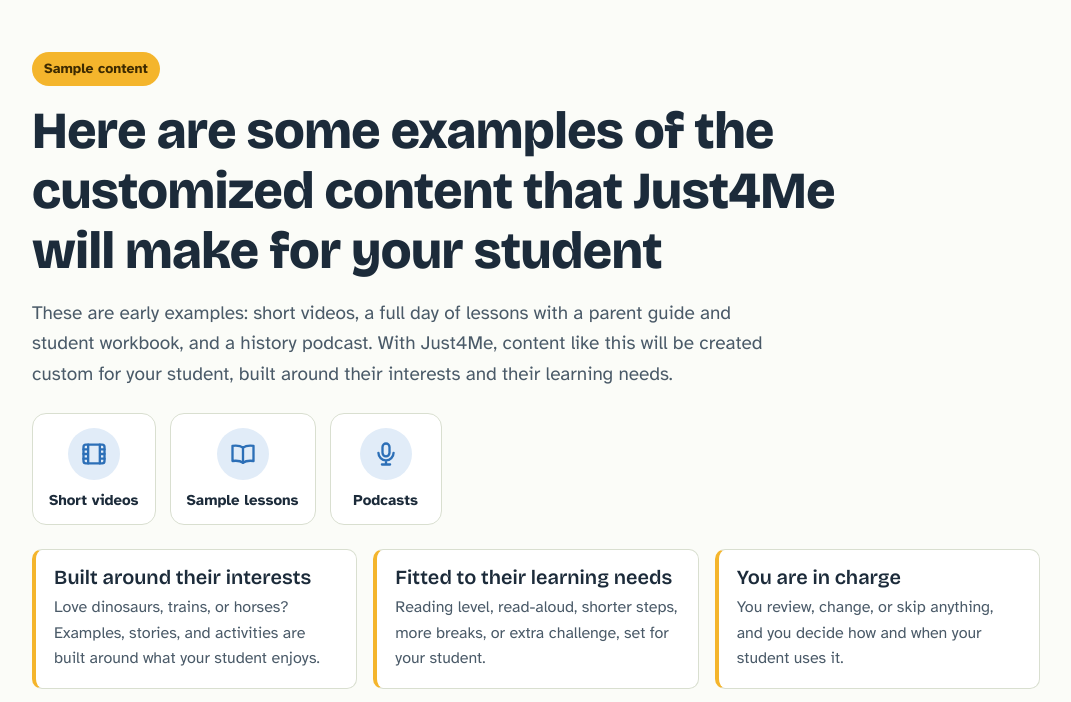
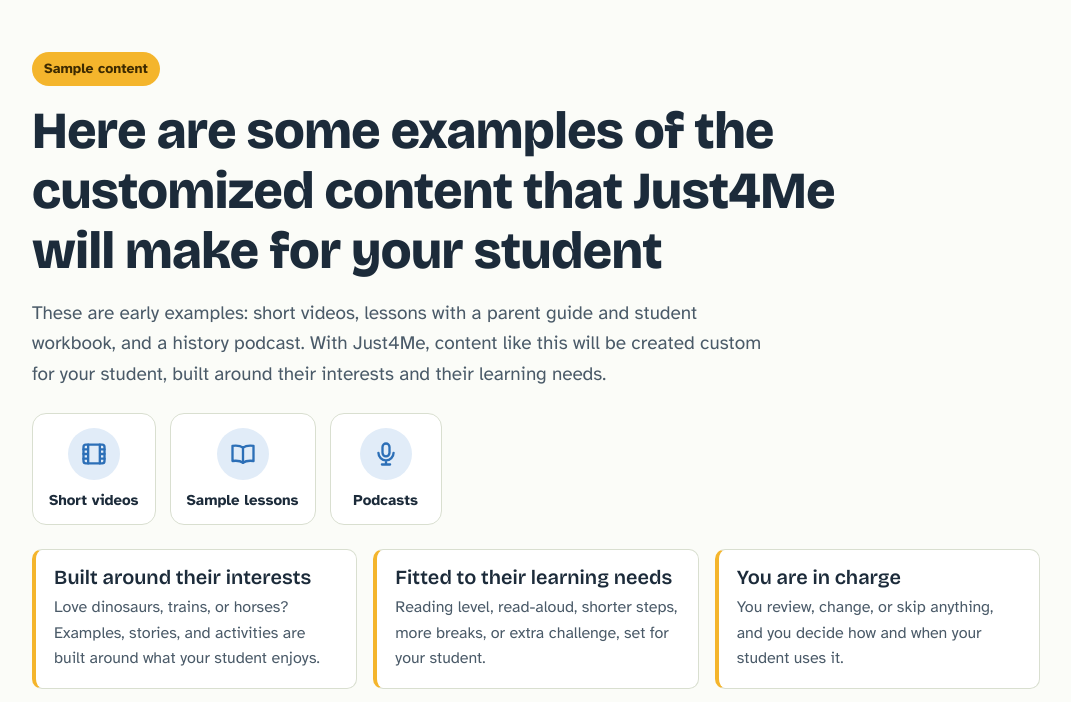
Before and after one commit to Just4Me-Education/just4meed.com, a plain HTML site: page sample/index.html in a window 1280 px wide. Shown: the part 69-771 px from the top of the page, without its empty margins (104-1175 px from the left). Drawn offline with nearby package versions, Linux system fonts and the light colour scheme.

Commit message:
Sample page: drop 'a full day of' from intro
Co-Authored-By: Claude Opus 5.5 <noreply@anthropic.com>
Claude-Session: https://claude.ai/code/session_018GwAqoPXyF9Q2BAYC81TxY

```diff
--- a/sample/index.html
+++ b/sample/index.html
@@ -150,7 +150,7 @@ a.brand:hover { color: var(--sky); }
     <div class="wrap">
       <span class="tag-sample">Sample content</span>
       <h1>Here are some examples of the customized content that Just4Me will make for your student</h1>
-      <p class="lede">These are early examples: short videos, a full day of lessons with a parent guide and student workbook, and a history podcast. With Just4Me, content like this will be created custom for your student, built around their interests and their learning needs.</p>
+      <p class="lede">These are early examples: short videos, lessons with a parent guide and student workbook, and a history podcast. With Just4Me, content like this will be created custom for your student, built around their interests and their learning needs.</p>
       <nav class="jump" aria-label="Jump to sample content">
         <a href="#shorts"><span class="ji"><svg viewBox="0 0 24 24" stroke="currentColor" stroke-width="2" stroke-linecap="round" stroke-linejoin="round" fill="none" aria-hidden="true"><rect x="3" y="4" width="18" height="16" rx="2"/><path d="M7 4v16M17 4v16M3 8h4M3 12h4M3 16h4M17 8h4M17 12h4M17 16h4"/></svg></span><span>Short videos</span></a>
         <a href="#lesson"><span class="ji"><svg viewBox="0 0 24 24" stroke="currentColor" stroke-width="2" stroke-linecap="round" stroke-linejoin="round" fill="none" aria-hidden="true"><path d="M12 6.5C10 5 7 4.5 3 5v13c4-.5 7 0 9 1.5 2-1.5 5-2 9-1.5V5c-4-.5-7 0-9 1.5z"/><path d="M12 6.5v13"/></svg></span><span>Sample lessons</span></a>
```
